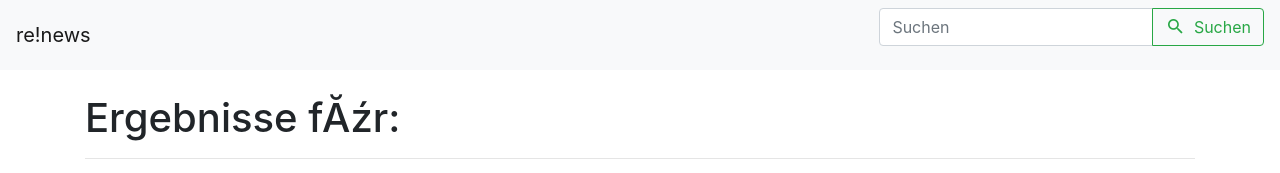
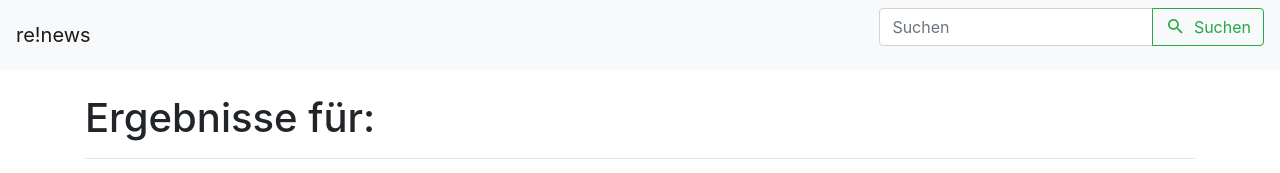
Before and after one commit to Dassderdie/economy-mocup, an Angular app: page /results in a window 1280 px wide. Shown: the top 173 px of the page. Built offline with nearby package versions, Linux system fonts and the light colour scheme.

Commit message:
Fix rpoblem with incorrect file-encoding

```diff
--- a/src/app/pages/results/results.component.html
+++ b/src/app/pages/results/results.component.html
@@ -1,4 +1,4 @@
-<h1>Ergebnisse fĂźr: {{ searchString }}</h1>
+<h1>Ergebnisse für: {{ searchString }}</h1>
 <hr />
 <div class="card-columns">
     <span *ngIf="articles.length <= 0" class="text-muted">
```
